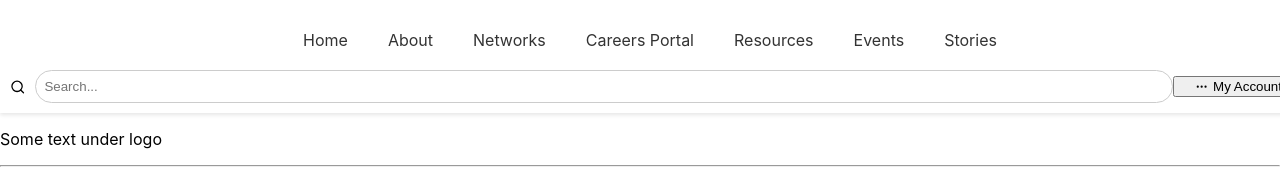
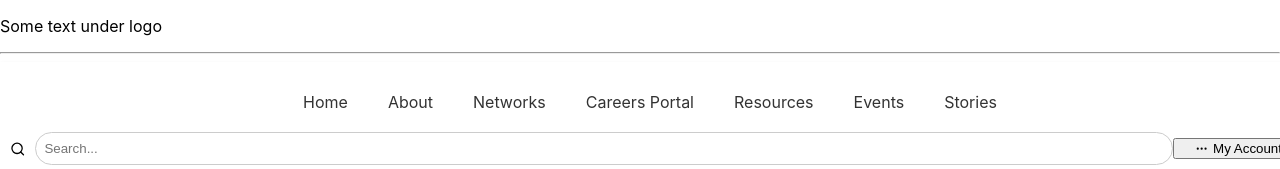
Before and after one commit to Joshua-Coded/ALU-Social-Network, a React (Create React App) app in the folder frontend/: page / in a window 1280 px wide. Shown: the top 169 px of the page. Built offline with nearby package versions, Linux system fonts and the light colour scheme.

Commit message:
navigation error fixed

```diff
--- a/frontend/src/App.js
+++ b/frontend/src/App.js
@@ -1,6 +1,6 @@
 import React from 'react';
 import { BrowserRouter as Router, Route, Routes } from 'react-router-dom';
-import Navigation from '../src/components/Navigation';
+// import Navigation from '../src/components/Navigation';
 import HomePage from '../src/pages/HomePage';
 import LoginForm from '../src/components/LoginForm';
 import RegisterForm from '../src/components/RegisterForm';
@@ -18,7 +18,7 @@ function App() {
   return (
     <AuthProvider>
       <Router>
-        <Navigation />
+        {/* <Navigation /> */}
         <Routes>
           <Route path="/" element={<HomePage />} />
           <Route path="/login" element={<LoginForm />} />
--- a/frontend/src/components/Dashboard/Dashboard.js
+++ b/frontend/src/components/Dashboard/Dashboard.js
@@ -4,10 +4,14 @@ import LeftSidebar from './LeftSidebar';
 import MainPage from './MainPage';
 import RightSidebar from './RightSidebar';
 import './Dashboard.css';
+import Navigation from '../Navigation';
+import { AuthProvider } from '../context/AuthContext';
 
 const Dashboard = () => {
     return (
         <DashboardProvider>
+            <AuthProvider><Navigation /></AuthProvider>
+
             <div className="dashboard-container">
                 <LeftSidebar />
                 <MainPage />
--- a/frontend/src/components/Dashboard/LeftSidebar.js
+++ b/frontend/src/components/Dashboard/LeftSidebar.js
@@ -1,9 +1,9 @@
 import React from 'react';
 import { useDashboard } from '../context/DashboardContext';
-import './LeftSidebar.css'; // Import the CSS file here
+import './LeftSidebar.css';
 
 const LeftSidebar = () => {
-    const { currentView, setCurrentView } = useDashboard(); // Assuming you have a way to get the current view as well
+    const { currentView, setCurrentView } = useDashboard();
 
     return (
         <div className="left-sidebar">
```
